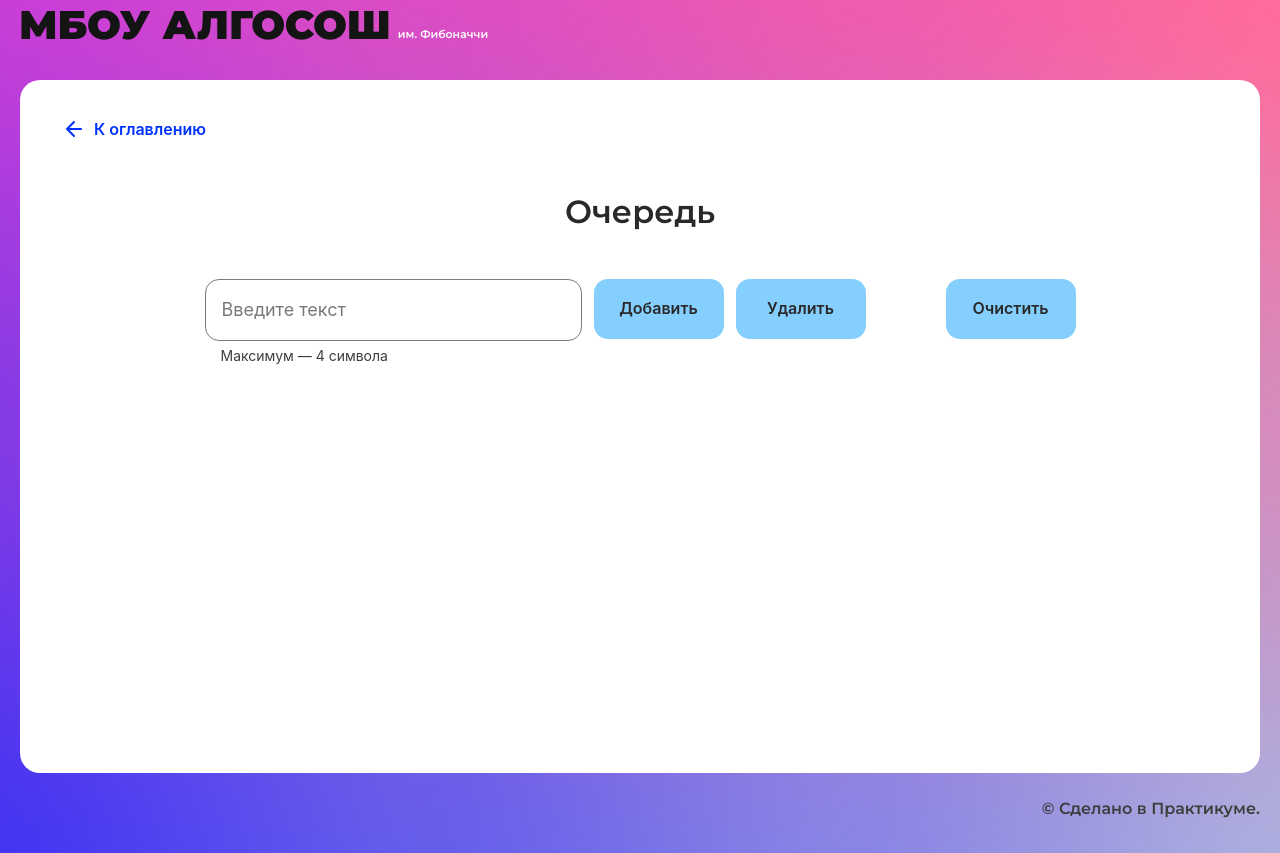
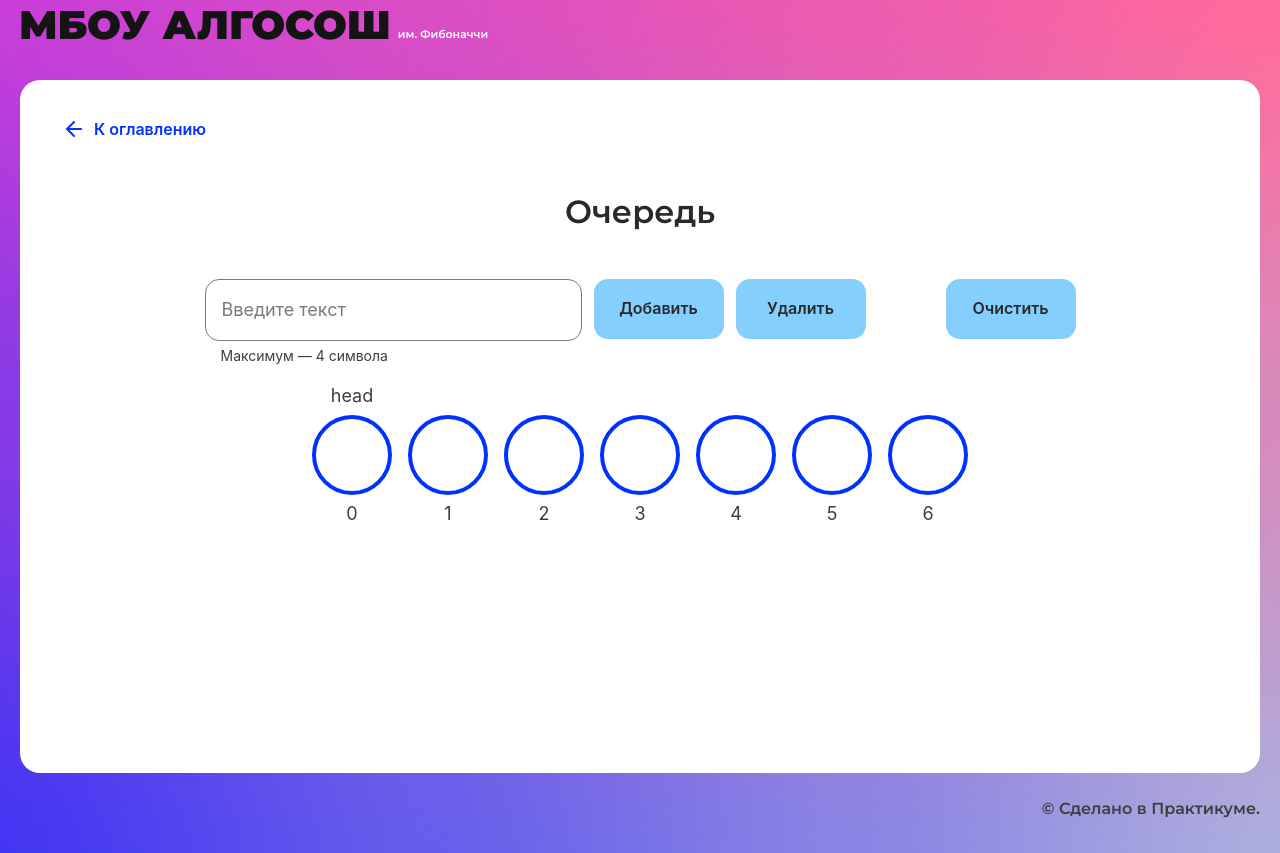
Before and after one commit to TheVadiratti/algososh, a React (Create React App) app: page /queue in a window 1280 px wide. Built offline with nearby package versions, Linux system fonts and the light colour scheme.

Commit message:
feat: реализовать добавление элемента в очередь

```diff
--- a/src/pages/queue-page/Queue.ts
+++ b/src/pages/queue-page/Queue.ts
@@ -6,9 +6,9 @@ interface IQueue<T> {
 }
 
 export class Queue<T> implements IQueue<T> {
-  private container: (T | null)[] = [];
-  private head: number = 0;
-  private tail: number = 0;
+  container: (T | null)[] = [];
+  head: number = 0;
+  tail: number = 0;
   private readonly size: number = 0;
   private length: number = 0;
 
@@ -18,7 +18,7 @@ export class Queue<T> implements IQueue<T> {
   }
 
   enqueue = (item: T): void => {
-    if (this.container.length <= this.size) {
+    if (this.length < this.size) {
       this.container[this.tail] = item;
       this.tail++;
       this.length++;
--- a/src/pages/queue-page/queue-page.tsx
+++ b/src/pages/queue-page/queue-page.tsx
@@ -3,8 +3,33 @@ import { SolutionLayout } from "../../components/ui/solution-layout/solution-lay
 import Styles from './queue-page.module.css';
 import { Input } from "../../components/ui/input/input";
 import { Button } from "../../components/ui/button/button";
+import { Queue } from "./Queue";
+import { TElement } from "../../types/types";
+import { Circle } from "../../components/ui/circle/circle";
+import { ElementStates } from "../../types/element-states";
+
+const queue = new Queue<TElement<string>>(7);
 
 export const QueuePage: React.FC = () => {
+  const [inputValue, setInputValue] = React.useState<string>('');
+  const [state, setState] = React.useState<(TElement<string> | null)[]>([]);
+
+  React.useEffect(() => {
+    setState([...queue.container]);
+  }, [])
+
+  const enterText = (e: React.ChangeEvent<HTMLInputElement>) => {
+    setInputValue(e.target.value);
+  }
+
+  const addElement = () => {
+    queue.enqueue({
+      value: inputValue,
+      state: ElementStates.Default
+    });
+    setState([...queue.container]);
+  }
+
   return (
     <SolutionLayout title="Очередь">
       <form className={Styles.form} >
@@ -12,12 +37,13 @@ export const QueuePage: React.FC = () => {
           maxLength={4}
           isLimitText={true}
           style={{ width: '377px' }}
-
+          onChange={enterText}
+          value={inputValue}
         />
         <Button
           type="button"
           text="Добавить"
-
+          onClick={addElement}
         />
         <Button
           type="button"
@@ -33,7 +59,18 @@ export const QueuePage: React.FC = () => {
         />
       </form>
       <div className={Styles.result}>
-
+        {state.map((item, i) => {
+          return (
+            <Circle
+              letter={item?.value}
+              state={item?.state}
+              head={queue.head === i ? 'head' : ''}
+              tail={queue.tail - 1 === i ? 'tail' : ''}
+              index={i}
+              key={i}
+            />
+          )
+        })}
       </div>
     </SolutionLayout>
   );
--- a/src/types/types.ts
+++ b/src/types/types.ts
@@ -5,6 +5,8 @@ import { Direction } from "./direction";
 export type TElement<T> = {
   value: T;
   state: ElementStates;
+  isHead?: boolean;
+  isTail?: boolean;
 };
 
 export type TSortSettings = {
```
